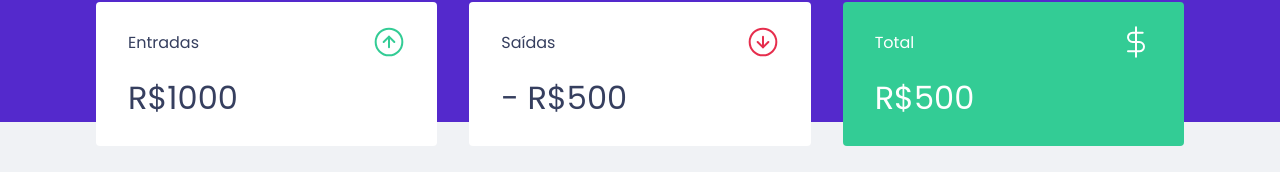
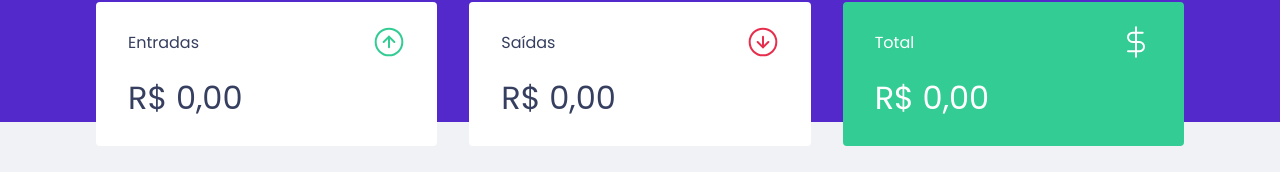
Before and after one commit to HugoPDF5/dt-money-react, a React (Create React App) app: page / in a window 1280 px wide. Shown: the part 150-322 px from the top of the page. Built offline with nearby package versions, Linux system fonts and the light colour scheme; no server answers; what miragejs would draw is missing.

Commit message:
Adding logic for summary calc

```diff
--- a/src/components/Summary/index.tsx
+++ b/src/components/Summary/index.tsx
@@ -8,6 +8,23 @@
 export function Summary() {
 
     const {transactions} = useContext(TransactionsContext)
+
+    const summary = transactions.reduce((acc, transaction) => {
+        if(transaction.type == 'deposit'){
+            acc.deposits += transaction.amount
+            acc.total += transaction.amount
+        } else {
+            acc.withdraws += transaction.amount
+            acc.total -= transaction.amount
+        }
+
+        return acc
+    }, {
+    deposits: 0,
+    withdraws: 0,
+    total: 0
+})
+
     return (
         <Container>
             <div>
@@ -15,21 +32,36 @@
                     <p>Entradas</p>
                     <img src={incomeImg} alt="Entradas" />
                 </header>
-                <strong>R$1000</strong>
+                <strong>
+                {new Intl.NumberFormat('pt-BR', {
+                            style: 'currency',
+                            currency: 'BRL'
+                        }).format(summary.deposits)}
+                </strong>
             </div>
             <div>
                 <header>
                     <p>Saídas</p>
                     <img src={outcomeImg} alt="Saidas" />
                 </header>
-                <strong> - R$500</strong>
+                <strong>
+                {new Intl.NumberFormat('pt-BR', {
+                            style: 'currency',
+                            currency: 'BRL'
+                        }).format(summary.withdraws)}
+                </strong>
             </div>
             <div className='highlight-bg'>
                 <header>
                     <p>Total</p>
                     <img src={totalImg} alt="Total" />
                 </header>
-                <strong>R$500</strong>
+                <strong>
+                {new Intl.NumberFormat('pt-BR', {
+                            style: 'currency',
+                            currency: 'BRL'
+                        }).format(summary.total)}
+                </strong>
             </div>
         </Container>
     )
```
